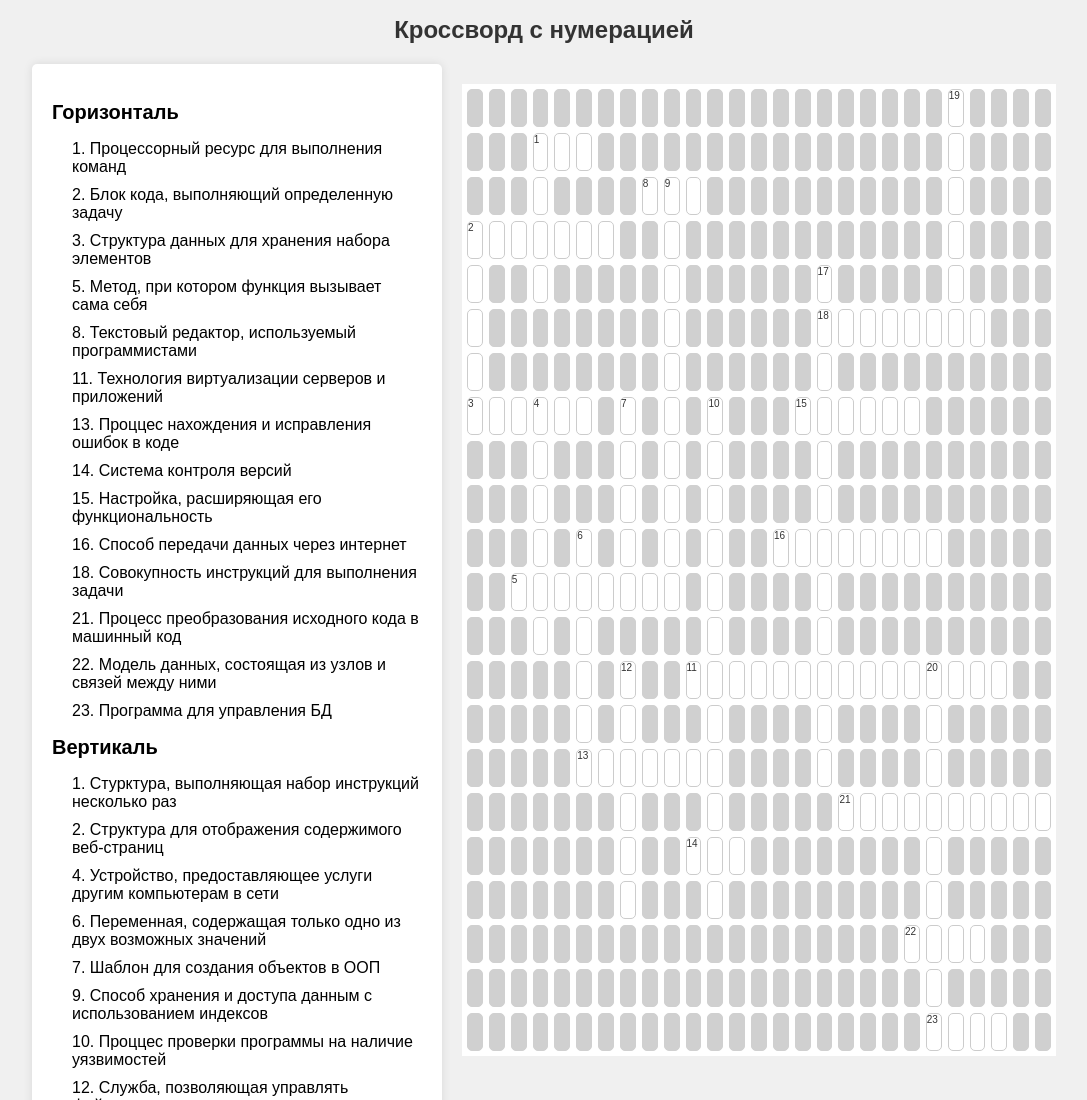
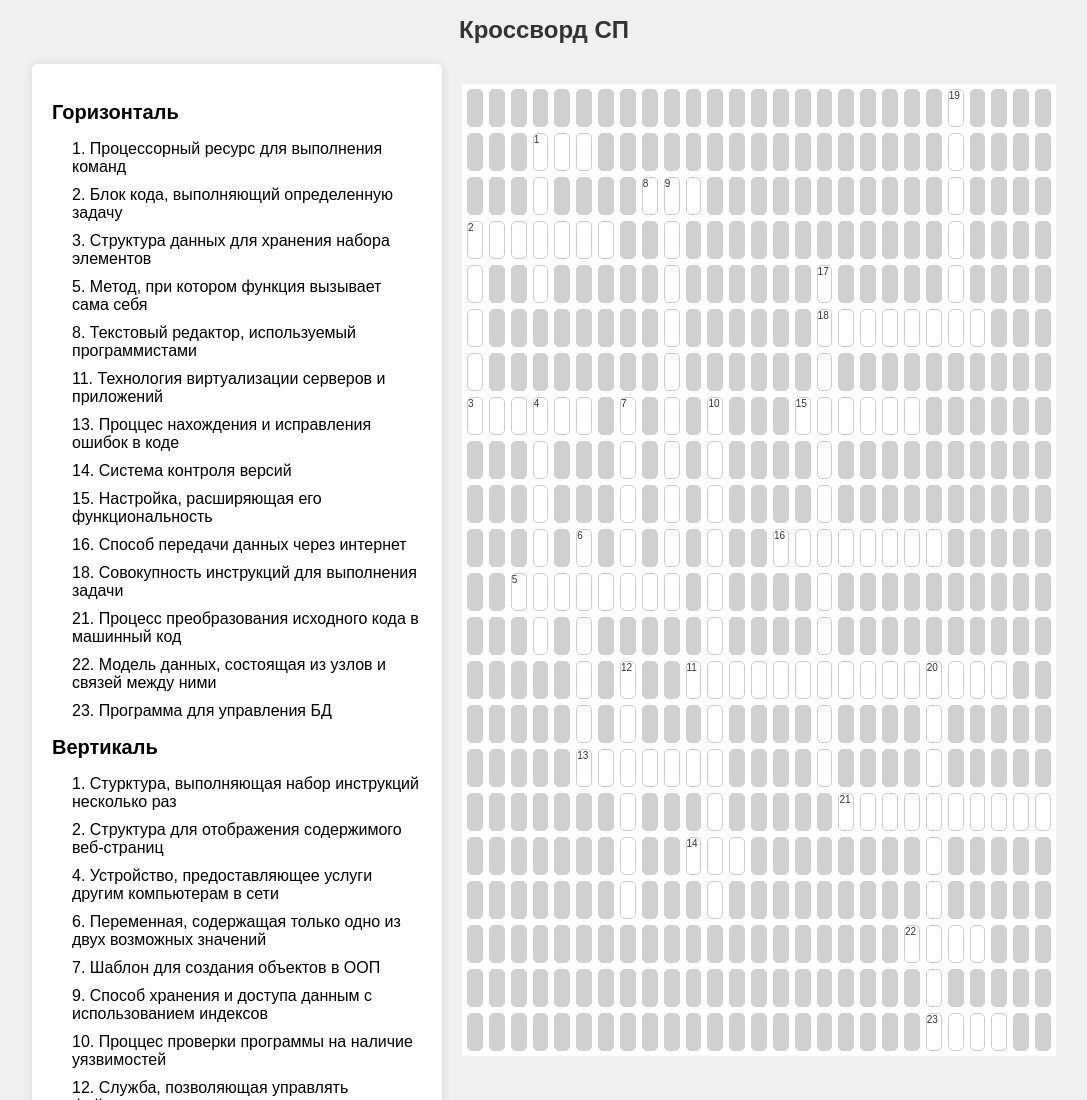
Before and after one commit to toqoko/Sherbakov, a plain HTML site: page index.html in a window 1280 px wide. Shown: the top 1100 px of the page, without its empty margins (96-1183 px from the left). Drawn offline with Linux system fonts and the light colour scheme.

Commit message:
fix: fix site name

```diff
--- a/index.html
+++ b/index.html
@@ -3,12 +3,12 @@
 <head>
     <meta charset="UTF-8">
     <meta name="viewport" content="width=device-width, initial-scale=1.0">
-    <title>Кроссворд с нумерацией</title>
+    <title>Щербаков Д.А</title>
     <link rel="stylesheet" href="style.css">
 </head>
 <body>
 
-<h1>Кроссворд с нумерацией</h1>
+<h1>Кроссворд СП</h1>
 
 <div class="container">
     <!-- Блок с вопросами -->
```
